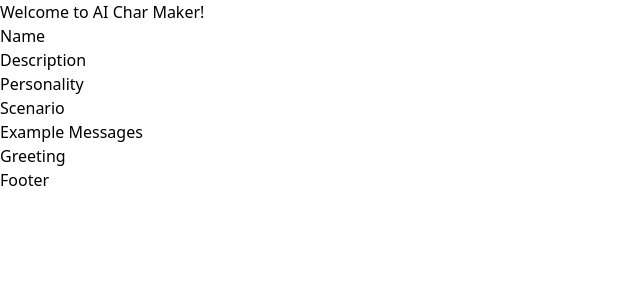
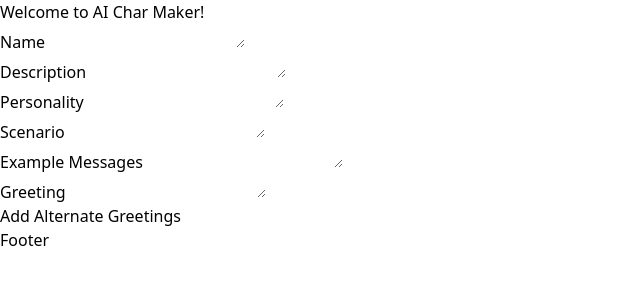
Before and after one commit to DJTX97/char-maker, a React (Vite) app: page / in a window 1280 px wide. Shown: the top 300 px of the page, without its empty margins (0-640 px from the left). Built offline with nearby package versions, Linux system fonts and the light colour scheme.

Commit message:
feat: added alt greetings + autosizing inputs

```diff
--- /dev/null
+++ b/src/components/AltGreetings.tsx
@@ -0,0 +1,37 @@
+import { useState } from "react";
+import Input from "./Input";
+
+export default function AltGreetings() {
+  const [altGreetCounter, setAltGreetCounter] = useState(0);
+
+  const addAltGreet = () => {
+    setAltGreetCounter((prev) => prev + 1);
+  };
+
+  const removeAltGreet = () => {
+    setAltGreetCounter((prev) => prev - 1);
+  };
+
+  return (
+    <div className="pt-12">
+      <div className="flex flex-col gap-10">
+        {Array.from({ length: altGreetCounter }).map((_, index) => (
+          <div key={index} className="flex gap-5">
+            <Input id={`Alternative Greeting ${index + 1}`} />
+            <div className="flex items-center">
+              <button className="h-14 bg-gray-800 text-white" onClick={removeAltGreet}>Remove</button>
+            </div>
+          </div>
+        ))}
+      </div>
+      <div>
+        <button
+          onClick={addAltGreet}
+          className="mt-5 p-5 rounded-xl bg-gray-800 text-xl text-white"
+        >
+          Add Alternate Greetings
+        </button>
+      </div>
+    </div>
+  );
+}
--- a/src/components/Input.tsx
+++ b/src/components/Input.tsx
@@ -1,18 +1,38 @@
+import { useState, useEffect, useRef } from "react";
+
 interface InputProps {
   id: string;
 }
 
 export default function Input({ id }: InputProps) {
+  const textareaRef = useRef<HTMLTextAreaElement>(null);
+  const [textareaValue, setTextareaValue] = useState("");
+
+  const handleValueChange = (event: React.ChangeEvent<HTMLTextAreaElement>) => {
+    setTextareaValue(event.target.value);
+  };
+
+  // Autosize textarea to fit content
+  useEffect(() => {
+    if (textareaRef.current) {
+      textareaRef.current.style.height = "auto";
+      textareaRef.current.style.height = `${textareaRef.current.scrollHeight}px`;
+    }
+  }, [textareaValue]);
+
   return (
     <div className="flex flex-col gap-3">
       <label htmlFor={id} className="text-2xl font-semibold">
         {id}
       </label>
-      <span
+      <textarea
+        name={id}
         id={id}
-        role="textbox"
-        className="h-auto min-h-10 p-2 rounded-lg resize-none bg-white"
-        contentEditable
+        ref={textareaRef}
+        rows={1}
+        value={textareaValue}
+        onChange={handleValueChange}
+        className="p-2 rounded-lg resize-none overflow-hidden"
       />
     </div>
   );
--- a/src/components/Main.tsx
+++ b/src/components/Main.tsx
@@ -1,14 +1,16 @@
 import { inputs } from "../configs/MainInputs.json";
+import AltGreetings from "./AltGreetings";
 import Input from "./Input";
 
 export default function Main() {
   return (
-    <div>
-      <div className="flex flex-col gap-5 px-40">
+    <div className="px-40">
+      <div className="flex flex-col gap-5">
         {inputs.map((input, index) => (
           <Input key={index} id={input} />
         ))}
       </div>
+      <AltGreetings />
     </div>
   );
 }
```
